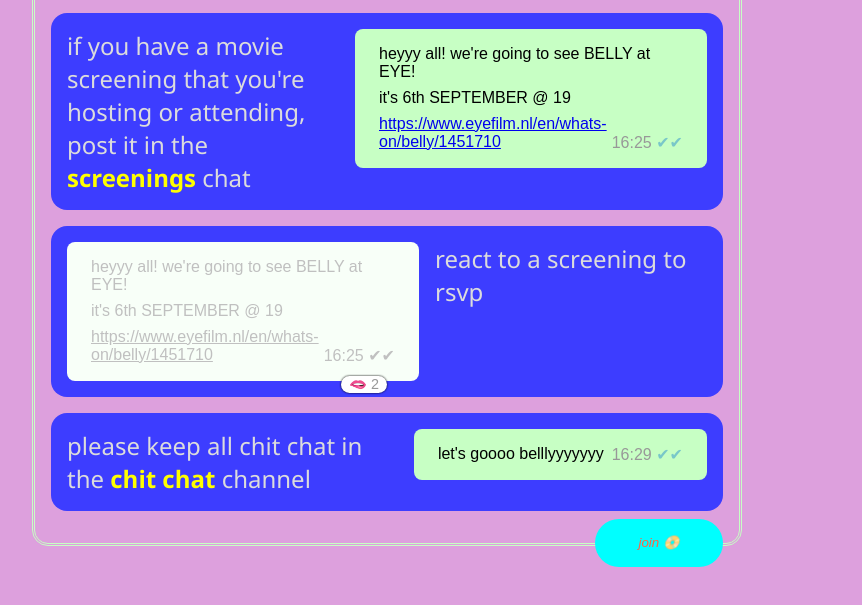
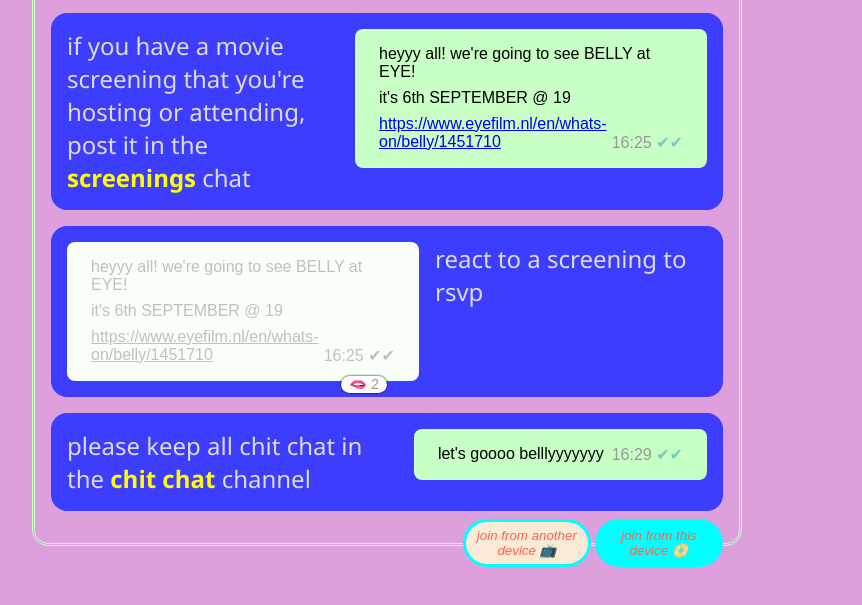
Before and after one commit to braxtonhall/bobs-club, a website: page static/join/index.html in a window 1280 px wide. Shown: the part 185-790 px from the top of the page, without its empty margins (253-1115 px from the left). Drawn offline with Linux system fonts and the light colour scheme.

Commit message:
I think that's a bit better

```diff
--- a/static/join/index.html
+++ b/static/join/index.html
@@ -81,7 +81,7 @@
 				height: var(--width);
 			}
 
-			body:has(a[data-clicked="true"]) .qr-code-container {
+			body:has(#show-qr:checked) .qr-code-container {
 				visibility: visible;
 			}
 
@@ -145,20 +145,49 @@
 				}
 			}
 
-			.join {
-				cursor: pointer;
+			.join-container {
 				position: absolute;
 				right: 1rem;
 				bottom: -1.5rem;
+
+				.join {
+					&.this-device {
+						button {
+							background-color: cyan;
+						}
+					}
+					&.another-device {
+						position: relative;
+						input {
+							pointer-events: none;
+							cursor: pointer;
+							margin: 0;
+							opacity: 0;
+							position: absolute;
+							left: 0;
+							top: 0;
+							width: 100%;
+							height: 100%;
+						}
+						button {
+							background-color: antiquewhite;
+							border-color: cyan;
+							border-style: solid;
+						}
+					}
+					cursor: pointer;
+					width: 8rem;
+					height: 3rem;
+					display: inline-block;
 					button {
 						cursor: pointer;
 						border-radius: 2rem;
 						color: tomato;
-					background-color: cyan;
-					width: 8rem;
-					height: 3rem;
+						width: 100%;
+						height: 100%;
 						font-style: italic;
 						border: none;
+					}
 				}
 			}
 
@@ -281,13 +310,20 @@
 					</div>
 				</div>
 
+				<div class="join-container">
+					<label class="join another-device" for="show-qr" title="whatsapp qr code">
+						<input id="show-qr" type="radio" />
+						<button>join from another device 📺</button></label
+					>
+
 					<a
-					class="join"
-					onclick="this.dataset.clicked = String(true)"
+						class="join this-device"
 						target="_blank"
 						href="https://chat.whatsapp.com/IBuTuRqoybsCzCbZM9locn"
-					><button>join 📀</button></a
+						title="whatsapp link"
+						><button>join from this device 📀</button></a
 					>
+				</div>
 
 				<div class="qr-code-container x">
 					<div class="y">
```
Lines whose indentation alone changed are shown as unchanged.
